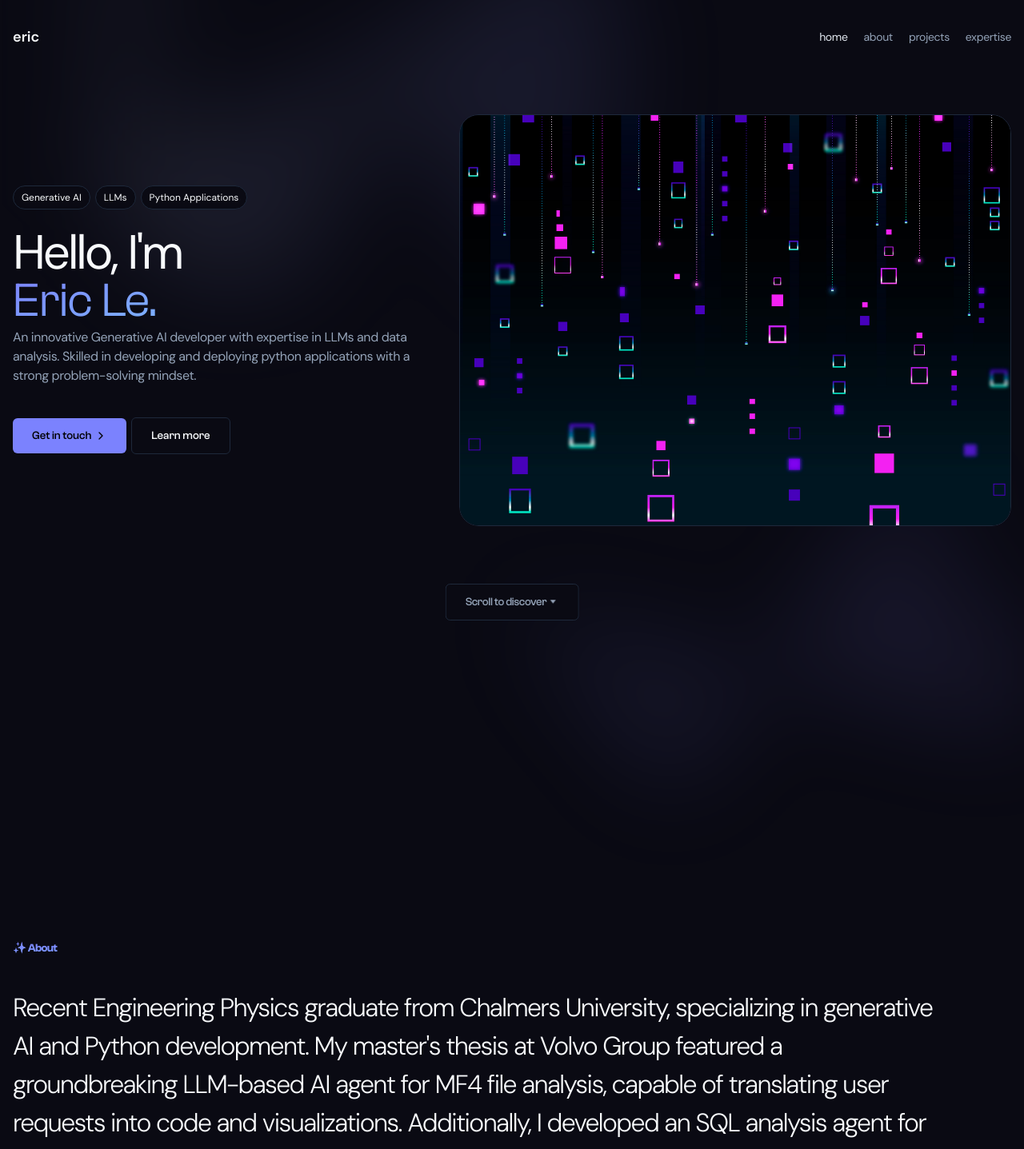
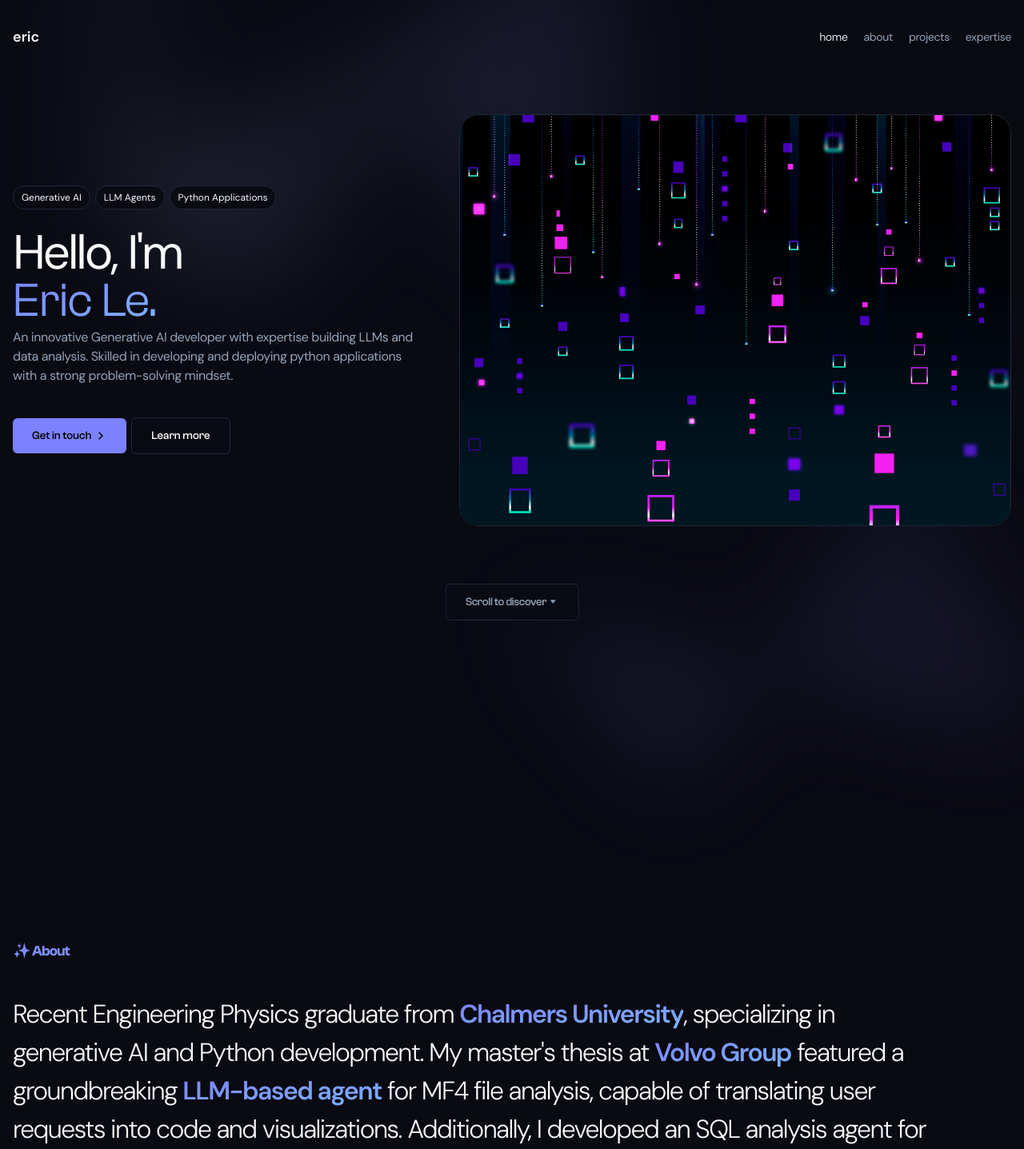
Before and after one commit to ericledevhub/developer-portfolio, a Next.js app: page / in a window 1280 px wide. Shown: the top 1437 px of the page at 80% size. Built offline with nearby package versions, Linux system fonts and the light colour scheme.

Commit message:
Added aestethics to bio and section header

```diff
--- a/src/pages/index.tsx
+++ b/src/pages/index.tsx
@@ -155,7 +155,7 @@ export default function Home() {
 
       sections.forEach((section) => {
         const sectionTop = section.offsetTop;
-        if (window.scrollY >= sectionTop - 250) {
+        if (window.scrollY >= sectionTop - 350) {
           current = section.getAttribute("id") ?? "";
         }
       });
@@ -233,7 +233,7 @@ export default function Home() {
               className="flex flex-row items-center space-x-1.5"
             >
               <span className={styles.pill}>Generative AI</span>
-              <span className={styles.pill}>LLMs</span>
+              <span className={styles.pill}>LLM Agents</span>
               <span className={styles.pill}>Python Applications</span>
             </div>
             <div>
@@ -257,7 +257,7 @@ export default function Home() {
                 data-scroll-speed=".06"
                 className="mt-1 max-w-lg tracking-tight text-muted-foreground 2xl:text-xl"
               >
-                  An innovative Generative AI developer with expertise in LLMs and data analysis.
+                  An innovative Generative AI developer with expertise building LLMs and data analysis.
                   Skilled in developing and deploying python applications with a strong problem-solving mindset.
               </p>
             </div>
@@ -319,11 +319,20 @@ export default function Home() {
             data-scroll-position="top"
             className="my-14 flex max-w-6xl flex-col justify-start space-y-10 relative isolate -z-10"
           >
-            <span className="text-gradient clash-grotesk text-sm font-semibold tracking-tighter">
+            <span className="text-gradient clash-grotesk text-lg font-semibold tracking-tighter">
               ✨ About
             </span>
             <h2 className="pb-2 text-3xl font-light leading-normal tracking-tighter text-foreground xl:text-[32px]">
-            Recent Engineering Physics graduate from Chalmers University, specializing in generative AI and Python development. My master's thesis at Volvo Group featured a groundbreaking LLM-based AI agent for MF4 file analysis, capable of translating user requests into code and visualizations. Additionally, I developed an SQL analysis agent for dynamic query generation and data plotting. Skilled in ideation, prototyping, and delivering innovative solutions.
+            Recent Engineering Physics graduate from {" "}
+              <span className="text-gradient font-semibold">
+                Chalmers University
+              </span>, specializing in generative AI and Python development. My master's thesis at {" "}
+              <span className="text-gradient font-semibold">
+                Volvo Group
+              </span> featured a groundbreaking {" "}
+              <span className="text-gradient font-semibold">
+                LLM-based agent
+              </span> for MF4 file analysis, capable of translating user requests into code and visualizations. Additionally, I developed an SQL analysis agent for dynamic query generation and data plotting. Skilled in ideation, prototyping, and delivering innovative solutions.
             </h2>
             <div className="grid grid-cols-2 gap-8 xl:grid-cols-3">
               {aboutStats.map((stat) => (
@@ -361,7 +370,7 @@ export default function Home() {
             </div>
           </div>
           <div data-scroll data-scroll-speed=".4" data-scroll-position="top" className="my-64">
-            <span className="text-gradient clash-grotesk text-sm font-semibold tracking-tighter">
+            <span className="text-gradient clash-grotesk text-lg font-semibold tracking-tighter">
               🚀 Featured Projects
             </span>
             <h2 className="mt-3 text-4xl font-semibold tracking-tight tracking-tighter xl:text-6xl">
```
